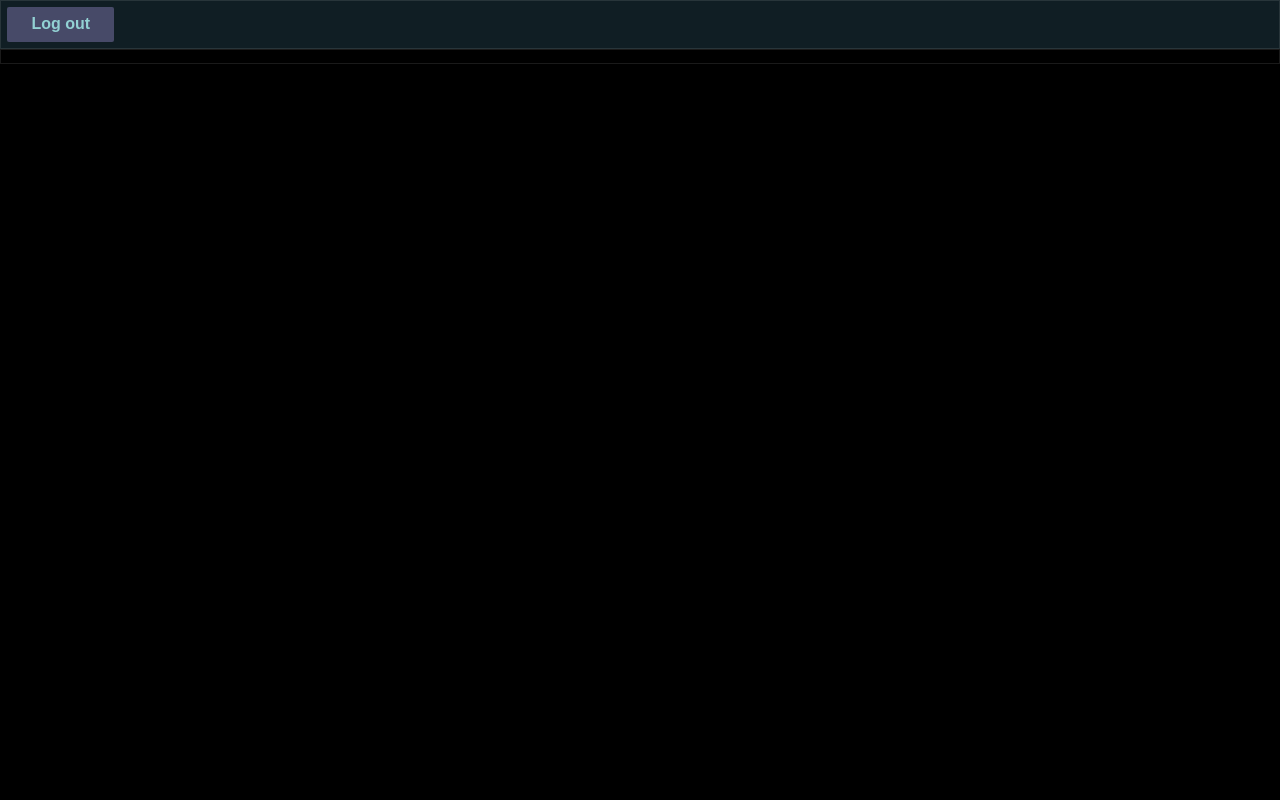
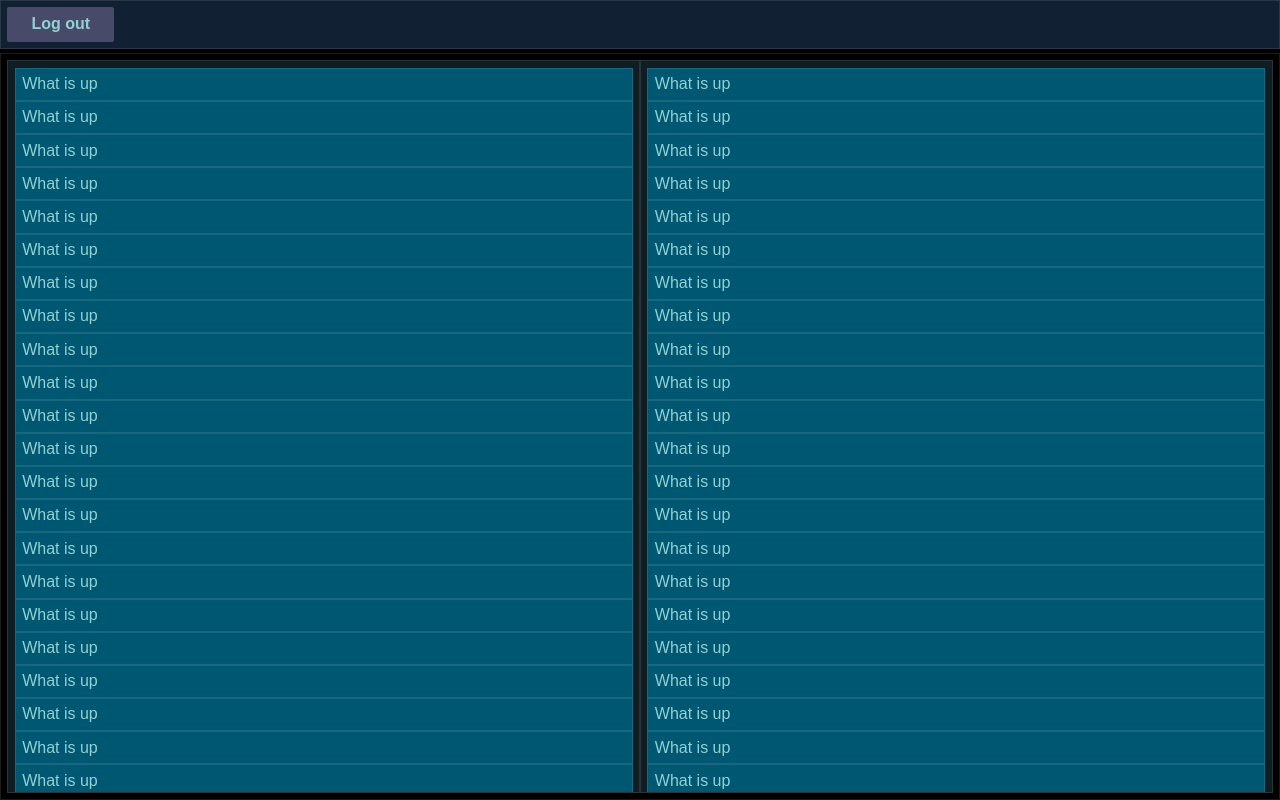
Before and after one commit to kw-00/the-tree, a React (Vite) app in the folder frontend/: page /dashboard in a window 1280 px wide. Built offline with nearby package versions, Linux system fonts and the light colour scheme.

Commit message:
Test and improve HeaderFooterLayout

```diff
--- a/frontend/src/app/components/layout/HeaderFooterLayout.tsx
+++ b/frontend/src/app/components/layout/HeaderFooterLayout.tsx
@@ -1,7 +1,12 @@
+import { getRem } from "@/utils/DocumentUtils"
 import React, { useLayoutEffect, useRef } from "react"
 
+export type HeaderFooterLayoutProps = {
+    headerGap?: number
+    footerGap?: number
+} & Omit<React.HTMLAttributes<HTMLDivElement>, "style">
 
-export default function HeaderFooterLayout(props: Omit<React.HTMLAttributes<HTMLDivElement>, "style">) {
+export default function HeaderFooterLayout({headerGap, footerGap, ...rest}: HeaderFooterLayoutProps) {
     const selfRef = useRef<HTMLDivElement | null>(null)
 
     const setBoundaries = (el: HTMLElement, targetIs: "header" | "footer") => {
@@ -34,7 +39,11 @@ export default function HeaderFooterLayout(props: Omit<React.HTMLAttributes<HTML
                 if (header instanceof HTMLElement) {
                     // Set content padding in order to account for header
                     const observer = new ResizeObserver(() => {
-                        content.style.paddingTop = `${header.clientHeight}px`
+                        content.style.paddingTop =
+                            headerGap ?
+                            `${header.clientHeight + headerGap * getRem()}px`
+                            :
+                            `${header.clientHeight}px`
                     })
                     observer.observe(header)
 
@@ -53,8 +62,12 @@ export default function HeaderFooterLayout(props: Omit<React.HTMLAttributes<HTML
                 if (footer instanceof HTMLElement) {
                     // Set content padding to account for footer
                     const observer = new ResizeObserver(() => {
-                        content.style.paddingBottom = `${footer.clientHeight}px`
-                    })
+                        content.style.paddingBottom =
+                            footerGap ?
+                            `${footer.clientHeight + footerGap * getRem()}px`
+                            :
+                            `${footer.clientHeight}px`
+                        })
                     observer.observe(footer)
 
                     // Anchor footer
@@ -83,7 +96,7 @@ export default function HeaderFooterLayout(props: Omit<React.HTMLAttributes<HTML
                 justifyContent: "stretch",
                 alignItems: "stretch"
             }}
-            {...props}
+            {...rest}
         />
     )
 }
@@ -112,6 +125,10 @@ HeaderFooterLayout.Footer = function Footer(props: Omit<React.HTMLAttributes<HTM
 HeaderFooterLayout.Content = function Content(props: Omit<React.HTMLAttributes<HTMLDivElement>, "style">) {
     return (
         <div data-slot="content"
+        style={{
+            flexGrow: 1,
+            minHeight: 0
+        }}
         {...props}/>
     )
 }
--- a/frontend/src/app/pages/dashboard/Dashboard.tsx
+++ b/frontend/src/app/pages/dashboard/Dashboard.tsx
@@ -1,6 +1,7 @@
 import Button from "@/app/components/button/Button";
 import Panel from "@/app/components/panel/Panel";
 import HeaderFooterLayout from "@/app/components/layout/HeaderFooterLayout";
+
 
 
 
@@ -17,14 +18,20 @@ export default function Dashboard() {
     }
     return (
         <>
-            <HeaderFooterLayout className="h-svh w-svw">
+            <HeaderFooterLayout className="h-svh w-svw" headerGap={0.25}>
                 <HeaderFooterLayout.Header>
-                    <Panel variant="2">
+                    <Panel variant="3">
                         <Button variant="secondary">Log out</Button>
                     </Panel>
                 </HeaderFooterLayout.Header>
-                <HeaderFooterLayout.Content>
-                    <Panel variant="1">
+                <HeaderFooterLayout.Content className="flex">
+                    <Panel variant="1" className="flex flex-1">
+                        <Panel variant="2" className="flex-1 overflow-y-auto">
+                            {l.map(m => <Panel variant="5">{m}</Panel>)}
+                        </Panel>
+                        <Panel variant="2" className="flex-1 overflow-y-auto">
+                            {l.map(m => <Panel variant="5">{m}</Panel>)}
+                        </Panel>
 
                     </Panel>
                 </HeaderFooterLayout.Content>
--- /dev/null
+++ b/frontend/src/utils/DocumentUtils.ts
@@ -0,0 +1,5 @@
+
+
+export function getRem() {
+    return Number(getComputedStyle(document.documentElement).fontSize.match(/\d+/)?.at(0))
+}
```
Also changed, not shown: frontend/src/app/pages/dashboard/_Dashboard.module.css (deleted, +0 -8 lines).
